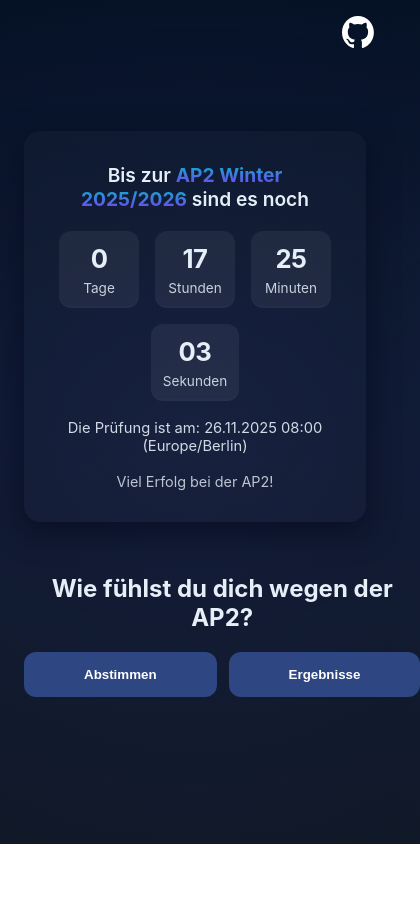
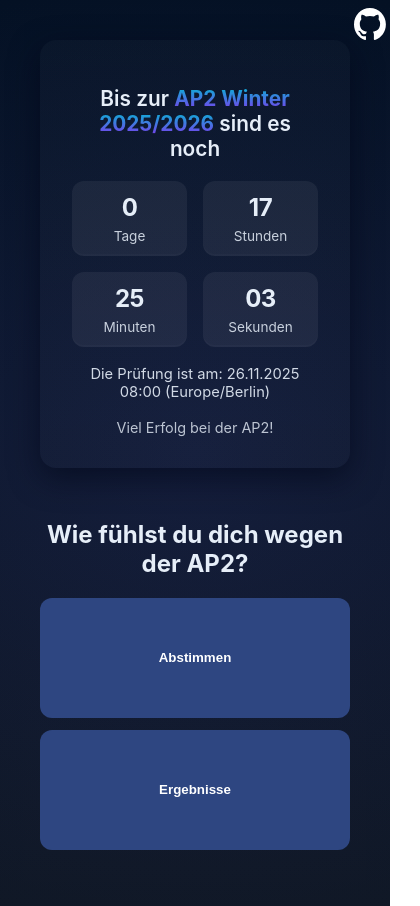
Before and after one commit to NotMoondev/ap2-countdown, a website built with Vite: page index.html in a window 390 px wide. Shown: the whole page, 420 px wide, since content can reach past the window. Before the commit the page ends 844 px from the top, so only its background shows below. Built offline with nearby package versions, Linux system fonts and the light colour scheme; no server answers.

Commit message:
improve: mobile support

```diff
--- a/style.css
+++ b/style.css
@@ -6,15 +6,12 @@
 }
 
 * {
-    box-sizing: border-box
+    box-sizing: border-box;
 }
 
 html,
 body {
-    height: 100%
-}
-
-body {
+    min-height: 100vh;
     margin: 0;
     font-family: Inter, ui-sans-serif, system-ui, -apple-system, "Segoe UI", Roboto, "Helvetica Neue", Arial;
     background: radial-gradient(6500px 5200px at 50% 50%, rgba(99, 102, 241, 0.12), transparent 10%),
@@ -38,15 +35,15 @@ body {
 }
 
 .title {
-    font-size: 1.6rem;
-    margin: 0 0 20px 0;
+    font-size: 1.8rem;
+    margin-bottom: 20px;
     font-weight: 600;
 }
 
 .title strong {
     background: -webkit-linear-gradient(90deg, #7c3aed, #06b6d4);
     -webkit-background-clip: text;
-    -webkit-text-fill-color: transparent
+    -webkit-text-fill-color: transparent;
 }
 
 .countdown {
@@ -61,7 +58,10 @@ body {
     background: var(--card);
     padding: 18px 22px;
     border-radius: 12px;
-    min-width: 110px;
+    flex: 1 1 100px;
+    /* flexibel und responsive */
+    min-width: 80px;
+    max-width: 150px;
     box-shadow: inset 0 -2px 0 rgba(255, 255, 255, 0.02);
 }
 
@@ -69,25 +69,25 @@ body {
     display: block;
     font-size: 2.2rem;
     font-weight: 700;
-    letter-spacing: -0.02em
+    letter-spacing: -0.02em;
 }
 
 .label {
     display: block;
     margin-top: 6px;
     font-size: 0.85rem;
-    opacity: 0.85
+    opacity: 0.85;
 }
 
 .target {
     font-size: 0.92rem;
-    opacity: 0.9
+    opacity: 0.9;
 }
 
 .footer {
     margin-top: 18px;
     font-size: 0.9rem;
-    opacity: 0.8
+    opacity: 0.8;
 }
 
 .status {
@@ -95,25 +95,19 @@ body {
     text-align: center;
 }
 
-
-@media (max-width:480px) {
-    .time {
-        font-size: 1.6rem
-    }
-
-    .time-card {
-        min-width: 80px;
-        padding: 12px
-    }
-
-    .title {
-        font-size: 1.2rem
-    }
+/* GitHub Link responsive */
+.github-link {
+    position: fixed;
+    top: 16px;
+    right: 16px;
+    z-index: 10;
 }
 
+/* Vote Section */
 .vote-section {
     margin-top: 32px;
     max-width: 480px;
+    width: 100%;
     margin-left: auto;
     margin-right: auto;
     text-align: center;
@@ -122,12 +116,15 @@ body {
 .vote-buttons {
     display: flex;
     justify-content: center;
+    flex-wrap: wrap;
     gap: 12px;
     margin-bottom: 16px;
 }
 
 .vote-buttons button {
-    padding: 15px 60px;
+    flex: 1 1 120px;
+    min-width: 120px;
+    padding: 12px 0;
     font-weight: 600;
     border: none;
     border-radius: 12px;
@@ -148,6 +145,9 @@ body {
     border-radius: 14px;
     box-shadow: 0 4px 15px rgba(0, 0, 0, 0.3);
     text-align: left;
+    width: 100%;
+    margin-bottom: 16px;
+    overflow-x: auto;
 }
 
 .vote-box label {
@@ -187,18 +187,14 @@ body {
     cursor: not-allowed;
 }
 
-
 .range-wrapper {
     display: flex;
     gap: 4px;
+    align-items: center;
 }
 
+/* Results box */
 .results-box {
-    background: var(--card);
-    padding: 24px 28px;
-    border-radius: 14px;
-    box-shadow: 0 4px 15px rgba(0, 0, 0, 0.3);
-    text-align: left;
     max-width: 480px;
     margin-left: auto;
     margin-right: auto;
@@ -208,14 +204,6 @@ body {
     text-align: center;
     margin-bottom: 16px;
     font-size: 1.3rem;
-}
-
-.total-votes {
-    text-align: center;
-    margin-bottom: 16px;
-    font-weight: 600;
-    font-size: 1rem;
-    color: #06b6d4;
 }
 
 .result-item {
@@ -240,10 +228,72 @@ body {
     border-radius: 5px;
     background: linear-gradient(90deg, #7c3aed, #06b6d4);
     margin-top: 6px;
+    width: 100%;
 }
 
-.github-link {
-    position: absolute;
-    top: 16px;
-    right: 16px;
+#resultsContent .total-votes {
+    text-align: center;
+    margin-top: 12px;
+    font-weight: 600;
+    color: #dfdfdf;
+    font-size: 1rem;
 }
+
+/* Mobile Media Queries */
+@media (max-width: 768px) {
+    .title {
+        font-size: 1.5rem;
+    }
+
+    .time {
+        font-size: 2rem;
+    }
+
+    .time-card {
+        padding: 14px 18px;
+    }
+
+    .vote-buttons button {
+        min-width: 100px;
+        padding: 10px 0;
+    }
+
+    html,body {
+        justify-content: flex-start;
+    }
+}
+
+@media (max-width: 480px) {
+    body {
+        padding: 16px;
+    }
+
+    .title {
+        font-size: 1.3rem;
+    }
+
+    .time {
+        font-size: 1.5rem;
+    }
+
+    .time-card {
+        min-width: 70px;
+        padding: 12px;
+    }
+
+    .vote-buttons {
+        flex-direction: column;
+    }
+
+    .vote-buttons button {
+        width: 100%;
+        min-width: unset;
+    }
+
+    .github-link {
+        top: 8px;
+        right: 8px;
+        width: 28px;
+        height: 28px;
+    }
+}
```
